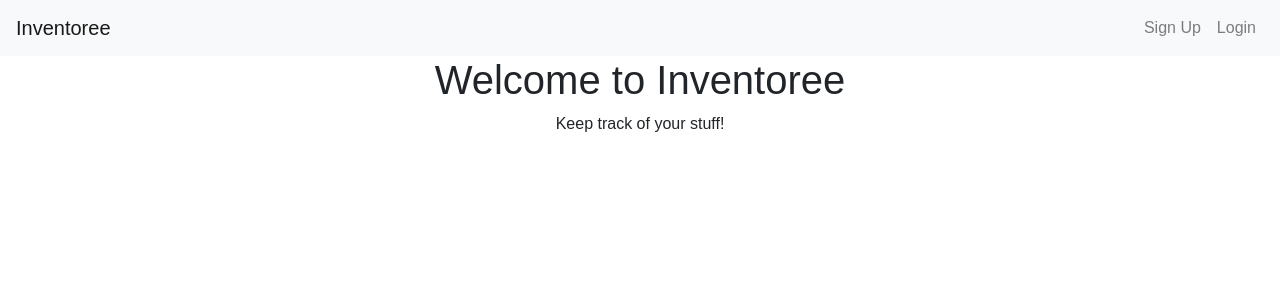
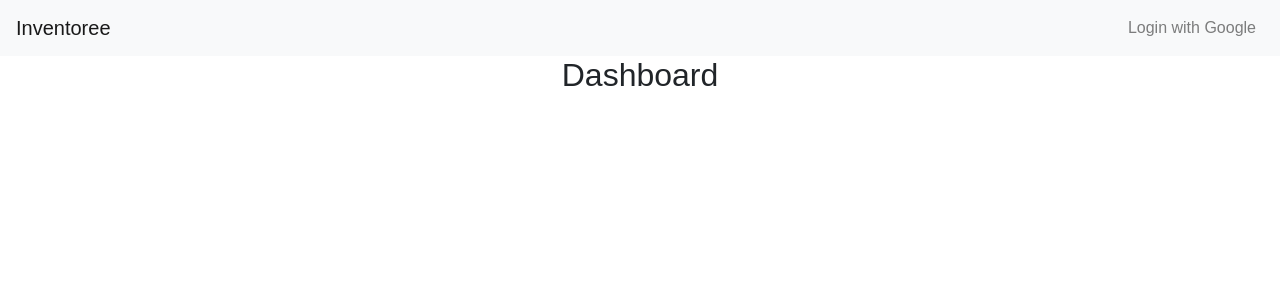
Before and after one commit to chingu-voyage4/Bears-Team-27, a React (Create React App) app in the folder client/: page /dashboard in a window 1280 px wide. Shown: the top 300 px of the page. Built offline with nearby package versions, Linux system fonts and the light colour scheme.

Commit message:
add dashboard component

```diff
--- a/client/src/App.js
+++ b/client/src/App.js
@@ -1,16 +1,21 @@
 import React, { Component } from 'react';
+import { BrowserRouter, Route } from 'react-router-dom';
 import './App.css';
 
 import Header from './components/Header';
 import Landing from './components/Landing';
+import Dashboard from './components/Dashboard';
 
 class App extends Component {
   render() {
     return (
-      <div className="App">
-        <Header />
-        <Landing />
-      </div>
+      <BrowserRouter>
+        <div className="App">
+          <Header />
+          <Route exact path="/" component={Landing} />
+          <Route path="/dashboard" component={Dashboard} />
+        </div>
+      </BrowserRouter>
     );
   }
 }
--- /dev/null
+++ b/client/src/components/Dashboard.js
@@ -0,0 +1,7 @@
+import React from 'react';
+
+const Dashboard = () => {
+  return <h2>Dashboard</h2>;
+};
+
+export default Dashboard;
--- a/client/src/components/Header.js
+++ b/client/src/components/Header.js
@@ -9,13 +9,8 @@ class Header extends Component {
         </a>
         <ul className="navbar-nav">
           <li className="nav-item">
-            <a className="nav-link" href="#">
-              Sign Up
-            </a>
-          </li>
-          <li className="nav-item">
-            <a className="nav-link" href="#">
-              Login
+            <a className="nav-link" href="/auth/google">
+              Login with Google
             </a>
           </li>
         </ul>
```
